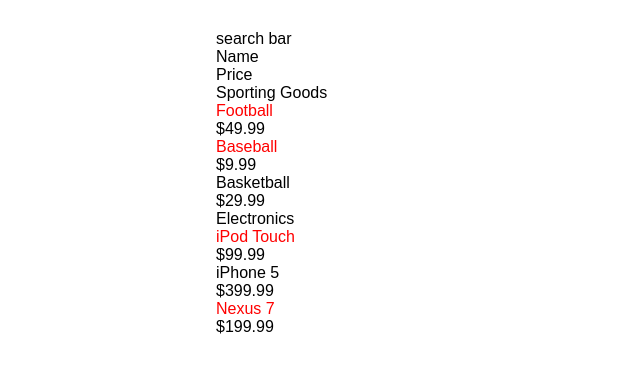
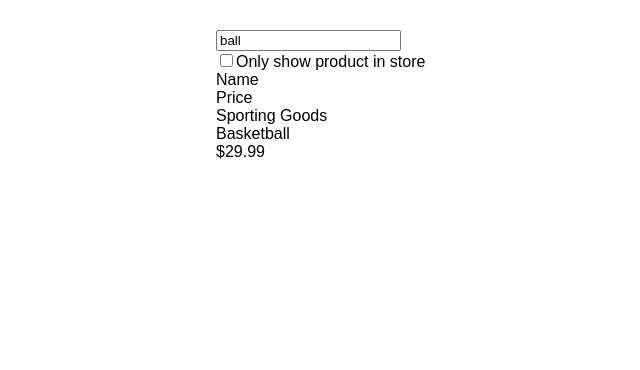
Before and after one commit to cpuy/react-hands-on, a React (Create React App) app: page / in a window 1280 px wide. Shown: the top 370 px of the page, without its empty margins (24-664 px from the left). Built offline with nearby package versions, Linux system fonts and the light colour scheme.

Commit message:
add state

```diff
--- a/src/components/FilterableProductTable.js
+++ b/src/components/FilterableProductTable.js
@@ -2,15 +2,24 @@
 import SearchBar from "./SearchBar";
 import ProductTable from "./ProductTable";
 
+
 export default class FilterableProductTable extends Component {
 
-
+  constructor() {
+    super();
+    this.state = { filterText: 'ball', inStockOnly: true };
+  }
 
   render() {
     return (
       <div>
-        <SearchBar/>
-        <ProductTable products={this.props.products}/>
+        <SearchBar
+          filterText={this.state.filterText}
+          inStockOnly={this.state.inStockOnly}/>
+        <ProductTable
+          products={this.props.products}
+          filterText={this.state.filterText}
+          inStockOnly={this.state.inStockOnly}/>
       </div>
     );
   }
--- a/src/components/ProductCategoryRow.js
+++ b/src/components/ProductCategoryRow.js
@@ -4,7 +4,7 @@
   render() {
     return (
 
-      <div>
+      <div className="ProductCategoryRow-category">
         {this.props.category}
       </div>
     );
--- a/src/components/ProductRow.js
+++ b/src/components/ProductRow.js
@@ -5,8 +5,8 @@
     let product = this.props.product;
     return (
       <div>
-        <div style={product.stocked ? { color: "red" } : {}}>{product.name}</div>
-        <div>{product.price}</div>
+        <div className="ProductRow-name" style={product.stocked ? { color: "red" } : {}}>{product.name}</div>
+        <div className="ProductRow-price">{product.price}</div>
       </div>
     );
   }
--- a/src/components/ProductTable.js
+++ b/src/components/ProductTable.js
@@ -5,13 +5,13 @@
 export default class ProductTable extends Component {
 
   render() {
-    const categories = this.props.products
-      .map(p => p.category)
-      .filter((v, i, a) => a.indexOf(v) === i);
     const rows = [];
 
     let lastCategory = null;
-    this.props.products.forEach(product => {
+    this.props.products
+      .filter(product => product.name.includes(this.props.filterText))
+      .filter(product => !this.props.inStockOnly || !product.stocked)
+      .forEach(product => {
 
       if (lastCategory !== product.category) {
         rows.push(<ProductCategoryRow category={product.category}/>)
@@ -20,14 +20,11 @@
       rows.push(<ProductRow product={product}/>)
     });
 
-
-
-
     return (
       <div>
         <div>
-          <div>Name</div>
-          <div>Price</div>
+          <div className="ProductTable-name">Name</div>
+          <div className="ProductTable-price">Price</div>
         </div>
         {rows}
       </div>
--- a/src/components/SearchBar.js
+++ b/src/components/SearchBar.js
@@ -4,7 +4,11 @@
   render() {
     return (
       <div>
-        search bar
+        <input placeholder="Search..." value={this.props.filterText}/>
+        <div className="SearchBar-checkbox">
+          <input type="checkbox" value={this.props.inStockOnly}/>
+          <span>Only show product in store</span>
+        </div>
       </div>
     );
   }
```
